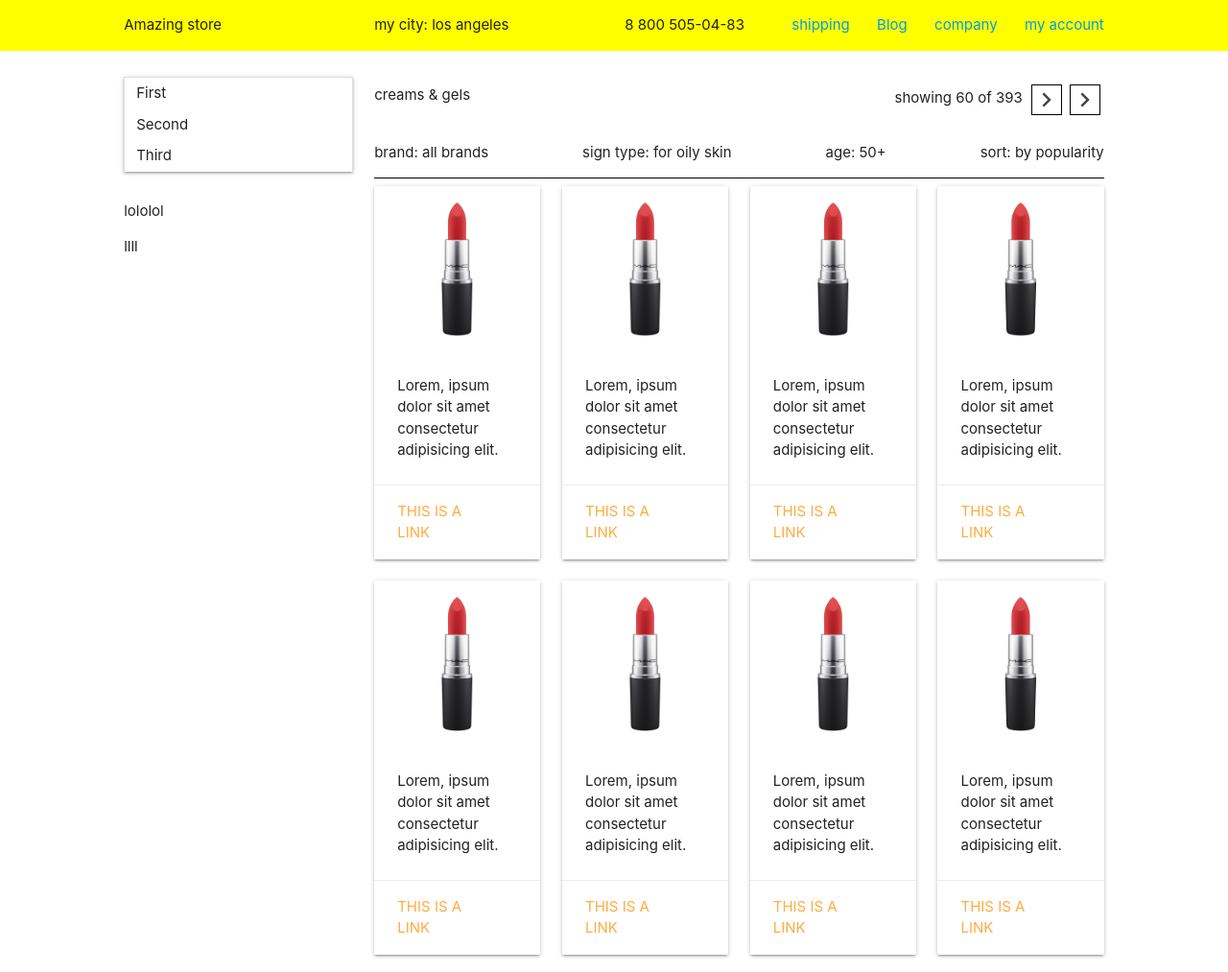
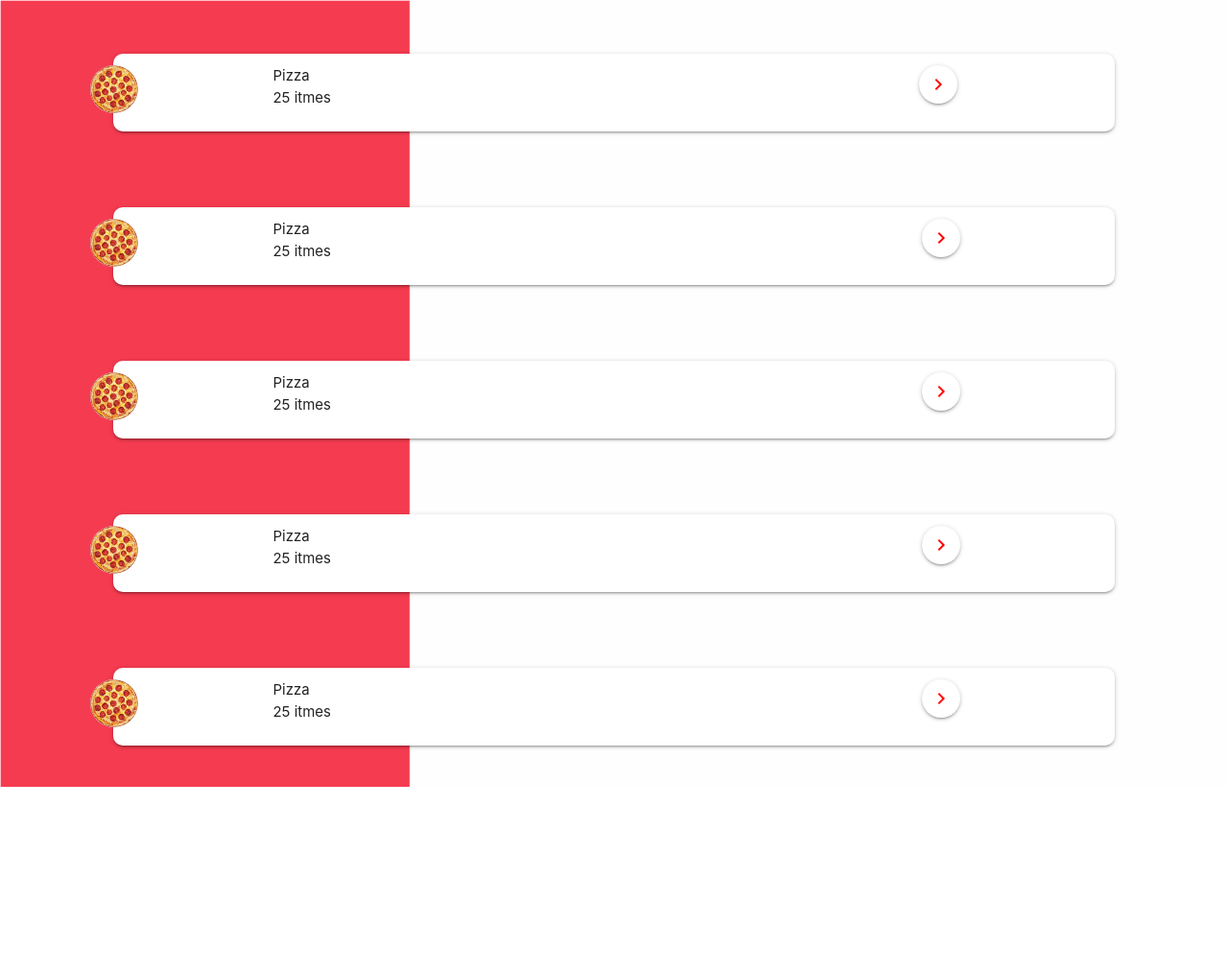
Before and after one commit to ramirosuarez/prototipo-materialize, a plain HTML site: page index.html in a window 1280 px wide. Shown: the whole page at 96% size. After the commit the page ends 820 px from the top, so only its background shows below. Drawn offline with Linux system fonts and the light colour scheme.

Commit message:
prototipo mobile
avance del prototipo

```diff
--- /dev/null
+++ b/css/mian.css
@@ -0,0 +1,95 @@
+.caja1 {
+    /*border: 1px solid black;*/
+    background: red;
+
+
+}
+
+.column {
+    display: flex;
+    height: 100vh;
+    flex-direction: column !important;
+    justify-content: space-around;
+}
+
+.dflex {
+    display: flex;
+    height: 100vh;
+    flex-direction: column !important;
+    justify-content: space-around;
+}
+
+.centrado {
+    display: flex;
+    justify-content: space-around;
+}
+
+.caja2 {
+    background: blue;
+    height: 100vh;
+    width: 100vh;
+}
+
+.row {
+    margin-bottom: 0;
+}
+
+
+
+.collapsible {
+    margin: 0 !important;
+}
+
+.nav-wrapper {
+    color: white;
+
+}
+
+.input-field {
+    margin-top: 0;
+    margin-bottom: 0;
+
+}
+
+img {
+    width: 50px !important;
+    height: 50px !important;
+}
+
+.img {
+    position: relative;
+
+    left: -25px;
+}
+
+.card {
+    align-items: center;
+    padding: 0 !important;
+    width:75vw !important;
+    border-radius: 10px;
+
+}
+
+.card-content {
+    padding-left: 0 !important;
+
+}
+
+.material-icons {
+
+    color: red;
+}
+
+.boton{
+    position: relative;
+
+    left: 24vw;
+}
+
+.titulo{
+    font-family: 'Alfa Slab One', cursive;
+}
+
+.sub{
+    color:grey;
+}
--- a/index.html
+++ b/index.html
@@ -2,225 +2,155 @@
 <html>
 
 <head>
-  <!--Import Google Icon Font-->
-  <link href="https://fonts.googleapis.com/icon?family=Material+Icons" rel="stylesheet">
-  <!--Import materialize.css-->
-  <link type="text/css" rel="stylesheet" href="css/materialize.min.css" media="screen,projection" />
-  <link rel="stylesheet" href="css/main.css">
+    <!--Import Google Icon Font-->
+    <link href="https://fonts.googleapis.com/icon?family=Material+Icons" rel="stylesheet">
+    <!--Import materialize.css-->
+    <link type="text/css" rel="stylesheet" href="css/materialize.min.css" media="screen,projection" />
 
-  <!--Let browser know website is optimized for mobile-->
-  <meta name="viewport" content="width=device-width, initial-scale=1.0" />
+    <!--Let browser know website is optimized for mobile-->
+    <meta name="viewport" content="width=device-width, initial-scale=1.0" />
 </head>
 
-<body>
-  <header class="cabezera">
+<style>
+    p {
+        margin: 0;
+    }
+</style>
+
+<body style="background-color:">
     <div class="row">
-      <div class="col m10 offset-m1 centrado">
-        <div class="col m3 s12">
-          <p>Amazing store</p>
-        </div>
-        <div class="col m3 s6">
-          <p>my city: los angeles</p>
-        </div>
-        <div class="col m2 s6">
-          <p>8 800 505-04-83</p>
-        </div>
-        <div class="col m4 space-between s12">
-          <a href="">shipping</a>
-          <a href="">Blog</a>
-          <a href="">company</a>
-          <a href="">my account</a>
-        </div>
-      </div>
-    </div>
-  </header>
+        <style>
+            html {
+                height: 100vh
+            }
 
+            body {
+                background-image: url(img/fondo.png);
+                background-size: cover;
+            }
 
-  <div class="row">
-    <div class="col m10 offset-m1">
-      <!-- Page Layout here -->
+            nav {
+                height: 0px;
 
-      <div class="col m3 publicidad">
-        <div class="">
-          <ul class="collapsible ">
-            <li class="">
-              <div class="collapsible-header">First</div>
-              <div class="collapsible-body">
-                <ul><a href="">1</a></ul>
-                <ul><a href="">2</a></ul>
-                <ul><a href="">3</a></ul>
-                <ul><a href="">4</a></ul>
-                <ul><a href="">5</a></ul>
-              </div>
-            </li>
-            <li>
-              <div class="collapsible-header">Second</div>
-              <div class="collapsible-body">Lorem ipsum dolor sit amet.</div>
-            </li>
-            <li>
-              <div class="collapsible-header">Third</div>
-              <div class="collapsible-body ">Lorem ipsum dolor sit amet.</div>
-            </li>
-          </ul>
-        </div>
-        <div class="">
-          <p>
-            lololol
-          </p>
-          <p>llll</p>
-        </div>
-        <!-- Grey navigation panel -->
-      </div>
-      <div class="col m9">
-        <div class="col m12 p-0">
-          <div class="left">
-            <p>creams & gels</p>
-          </div>
-          <div class="right">
-            <ul class="pagination centrado">
-              <p class="pag-titulo">showing 60 of 393</p>
-              <li class=""><a href="#!"><i class="material-icons">chevron_right</i></a></li>
-              <li class=""><a href="#!"><i class="material-icons">chevron_right</i></a></li>
+            }
+
+            .col.s10.offset-s1:last-of-type {
+                padding-top: 0;
+            }
+        </style>
+        <!-- menu -->
+        <nav class="transparent" style="margin-top: 20px;">
+            <!-- navbar content here  -->
+            <ul id="slide-out" class="sidenav">
+
+                <li><a href="#!"><i class="material-icons">cloud</i>First Link With Icon</a></li>
+                <li><a href="#!">Second Link</a></li>
+                <li>
+                    <div class="divider"></div>
+                </li>
+                <li><a class="subheader">Subheader</a></li>
+                <li><a class="waves-effect" href="#!">Third Link With Waves</a></li>
             </ul>
-          </div>
-        </div>
-        <div class="col m12 p-0">
+            <a href="#" data-target="slide-out" class="sidenav-trigger"><i class="material-icons">menu</i></a>
+        </nav>
+        <!-- fin menu -->
+        <div class="col s10 offset-s1"
+            >
+            <div style="display: flex; height:100vh;  flex-direction: column !important;justify-content: space-around;">
 
-          <div class="space-between border">
-            <div class="">
-              <p class="">brand: all brands</p>
-            </div>
-            <div class="">
-              <p class="">sign type: for oily skin</p>
-            </div>
-            <div class="">
-              <p class="">age: 50+</p>
-            </div>
-            <div class="">
-              <p class=" right-align">sort: by popularity</p>
-            </div>
-          </div>
-          <div class="row">
-            <div class="col s12 m3">
-              <div class="card">
-                <div class="card-image"><img src="img/1.jpg"></div>
-                <div class="card-content">
-                  <p>Lorem, ipsum dolor sit amet consectetur adipisicing elit.</p>
-                </div>
-                <div class="card-action">
-                  <a href="#">This is a link</a>
-                </div>
-              </div>
-            </div>
-            <div class="col s12 m3">
-              <div class="card">
-                <div class="card-image">
-                  <img src="img/1.jpg">
+                <div class="card" style="border-radius: 10px; ">
+                    <div class="row" style="padding: 12px 0;margin-bottom: 0; ">
+                        <div class="col s2" style="position: relative;left: -24px;">
+                            <img class="circle" src="img/descarga (1).jpeg" alt="" style="width: 50px;height: 50px;">
+                        </div>
+                        <div class="col s7" style="padding: 0; margin: 0;">
+                            <p>Pizza</p>
+                            <p>25 itmes</p>
+                        </div>
+                        <div style="position: relative; right: -40px; width: 12px; height: 12px;" class="col s3">
+                            <a style="background-color: white;" class="btn-floating">
+                                <i style="color: red;" class="material-icons">chevron_right</i>
+                            </a>
+                        </div>
+                    </div>
 
                 </div>
-                <div class="card-content">
-                  <p>Lorem, ipsum dolor sit amet consectetur adipisicing elit.</p>
-                </div>
-                <div class="card-action">
-                  <a href="#">This is a link</a>
-                </div>
-              </div>
-            </div>
-            <div class="col s12 m3">
-              <div class="card">
-                <div class="card-image">
-                  <img src="img/1.jpg">
+
+                <div class="card" style="border-radius: 10px;">
+                    <div class="row" style="padding: 12px 0;margin-bottom: 0;">
+                        <div class="col s2" style="position: relative;left: -24px;">
+                            <img class="circle" src="img/descarga (1).jpeg" alt="" style="width: 50px;height: 50px;">
+                        </div>
+                        <div class="col s7" style="padding: 0; margin: 0;">
+                            <p>Pizza</p>
+                            <p>25 itmes</p>
+                        </div>
+                        <div style="position: relative; right: -43px; width: 12px; height: 12px;" class="col s3">
+                            <a style="background-color: white;" class="btn-floating">
+                                <i style="color: red;" class="material-icons">chevron_right</i>
+                            </a>
+                        </div>
+                    </div>
 
                 </div>
-                <div class="card-content">
-                  <p>Lorem, ipsum dolor sit amet consectetur adipisicing elit.</p>
-                </div>
-                <div class="card-action">
-                  <a href="#">This is a link</a>
-                </div>
-              </div>
-            </div>
-            <div class="col s12 m3">
-              <div class="card">
-                <div class="card-image">
-                  <img src="img/1.jpg">
-                </div>
-                <div class="card-content">
-                  <p>Lorem, ipsum dolor sit amet consectetur adipisicing elit.</p>
-                </div>
-                <div class="card-action">
-                  <a href="#">This is a link</a>
-                </div>
-              </div>
-            </div>
-            <div class="col s12 m3">
-              <div class="card">
-                <div class="card-image">
-                  <img src="img/1.jpg">
+                <div class="card" style="border-radius: 10px;">
+                    <div class="row" style="padding: 12px 0;margin-bottom: 0;">
+                        <div class="col s2" style="position: relative;left: -24px;">
+                            <img class="circle" src="img/descarga (1).jpeg" alt="" style="width: 50px;height: 50px;">
+                        </div>
+                        <div class="col s7" style="padding: 0; margin: 0;">
+                            <p>Pizza</p>
+                            <p>25 itmes</p>
+                        </div>
+                        <div style="position: relative; right: -43px; width: 12px; height: 12px;" class="col s3">
+                            <a style="background-color: white;" class="btn-floating">
+                                <i style="color: red;" class="material-icons">chevron_right</i>
+                            </a>
+                        </div>
+                    </div>
 
                 </div>
-                <div class="card-content">
-                  <p>Lorem, ipsum dolor sit amet consectetur adipisicing elit.</p>
-                </div>
-                <div class="card-action">
-                  <a href="#">This is a link</a>
-                </div>
-              </div>
-            </div>
-            <div class="col s12 m3">
-              <div class="card">
-                <div class="card-image">
-                  <img src="img/1.jpg">
+                <div class="card" style="border-radius: 10px;">
+                    <div class="row" style="padding: 12px 0;margin-bottom: 0;">
+                        <div class="col s2" style="position: relative;left: -24px;">
+                            <img class="circle" src="img/descarga (1).jpeg" alt="" style="width: 50px;height: 50px;">
+                        </div>
+                        <div class="col s7" style="padding: 0; margin: 0;">
+                            <p>Pizza</p>
+                            <p>25 itmes</p>
+                        </div>
+                        <div style="position: relative; right: -43px; width: 12px; height: 12px;" class="col s3">
+                            <a style="background-color: white;" class="btn-floating">
+                                <i style="color: red;" class="material-icons">chevron_right</i>
+                            </a>
+                        </div>
+                    </div>
 
                 </div>
-                <div class="card-content">
-                  <p>Lorem, ipsum dolor sit amet consectetur adipisicing elit.</p>
-                </div>
-                <div class="card-action">
-                  <a href="#">This is a link</a>
-                </div>
-              </div>
-            </div>
-            <div class="col s12 m3">
-              <div class="card">
-                <div class="card-image">
-                  <img src="img/1.jpg">
+
+                <div class="card" style="border-radius: 10px;">
+                    <div class="row" style="padding: 12px 0;margin-bottom: 0;">
+                        <div class="col s2" style="position: relative;left: -24px;">
+                            <img class="circle" src="img/descarga (1).jpeg" alt="" style="width: 50px;height: 50px;">
+                        </div>
+                        <div class="col s7" style="padding: 0; margin: 0;">
+                            <p>Pizza</p>
+                            <p>25 itmes</p>
+                        </div>
+                        <div style="position: relative; right: -43px; width: 12px; height: 12px;" class="col s3">
+                            <a style="background-color: white;" class="btn-floating">
+                                <i style="color: red;" class="material-icons">chevron_right</i>
+                            </a>
+                        </div>
+                    </div>
 
                 </div>
-                <div class="card-content">
-                  <p>Lorem, ipsum dolor sit amet consectetur adipisicing elit.</p>
-                </div>
-                <div class="card-action">
-                  <a href="#">This is a link</a>
-                </div>
-              </div>
             </div>
-            <div class="col s12 m3">
-              <div class="card">
-                <div class="card-image">
-                  <img src="img/1.jpg">
-                </div>
-                <div class="card-content">
-                  <p>Lorem, ipsum dolor sit amet consectetur adipisicing elit.</p>
-                </div>
-                <div class="card-action">
-                  <a href="#">This is a link</a>
-                </div>
-              </div>
-            </div>
-          </div>
         </div>
-
-      </div>
-
-
     </div>
     <!--JavaScript at end of body for optimized loading-->
-    <script src=""></script>
-    <script type="text/javascript" src="js/jquery.min.js"></script>
     <script type="text/javascript" src="js/materialize.min.js"></script>
-    <script type="text/javascript" src="js/app.js"></script>
-
+    <script src="js/app.js"></script>
 </body>
 
 </html>
--- a/js/app.js
+++ b/js/app.js
@@ -1,6 +1,10 @@
+document.addEventListener('DOMContentLoaded', function() {
+    var elems = document.querySelectorAll('.sidenav');
+    var instances = M.Sidenav.init(elems,);
+  });
+
+  // Initialize collapsible (uncomment the lines below if you use the dropdown variation)
+  // var collapsibleElem = document.querySelector('.collapsible');
+  // var collapsibleInstance = M.Collapsible.init(collapsibleElem, options);
 
   // Or with jQuery
-
-  $(document).ready(function(){
-    $('.collapsible').collapsible();
-  });
```
Also changed, not shown: img/descarga (1).jpeg (added), img/fondo.png (added).
